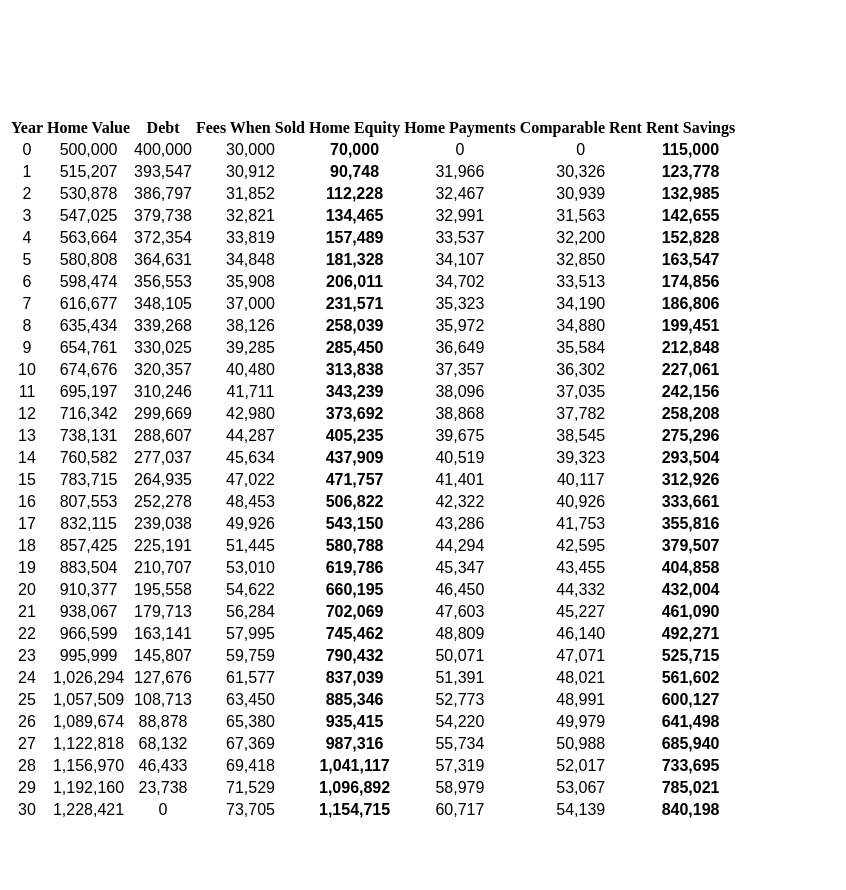
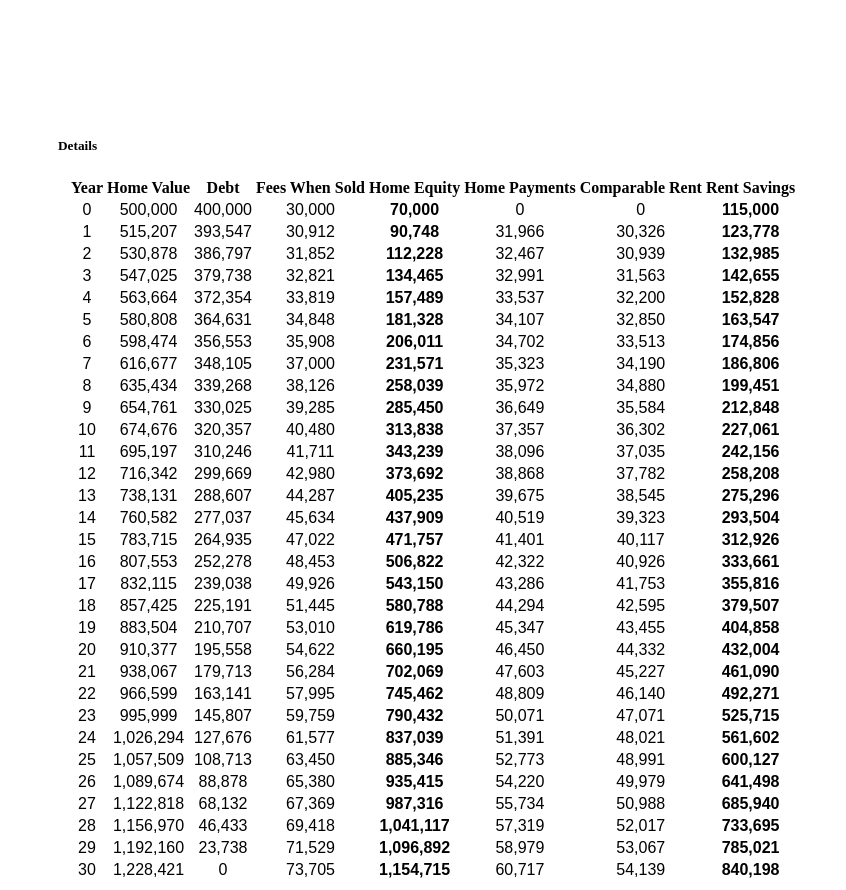
Before and after one commit to darylwada/smart-buy, a React app: page / in a window 1280 px wide. Shown: the part 1200-2090 px from the top of the page, without its empty margins (0-846 px from the left). Before the commit the page ends 2030 px from the top, so only its background shows below. Built offline with nearby package versions, Linux system fonts and the light colour scheme; the HTML template or start-up script is replaced by a standard one.

Commit message:
Added minimize functionality to the data table. Cleaned up styling. #11

```diff
--- a/client/App.js
+++ b/client/App.js
@@ -5,7 +5,7 @@ import Wizard from './containers/Wizard'
 import DataTable from './components/DataTable'
 import forecastAnnualEquity from './util/calculations'
 import Chart from './containers/Chart'
-import Summary from './components/Summary'
+import Summary from './containers/Summary'
 
 export default class App extends Component {
   constructor(props) {
@@ -55,7 +55,7 @@ export default class App extends Component {
     console.log(this.state)
     const data = forecastAnnualEquity(this.state)
     return (
-      <Container className="border-right border-left pb-1 bg-white">
+      <Container className="border-right border-left pb-5 bg-white">
         <Header
           inputs={this.state}
           handleScenarioOpen={this.handleScenarioOpen}
--- a/client/components/DataTable.js
+++ b/client/components/DataTable.js
@@ -1,8 +1,11 @@
-import React from 'react'
-import { Table } from 'reactstrap'
+import React, { Component, Fragment } from 'react'
+import { Table, Row, Collapse } from 'reactstrap'
 
 const styles = {
   header: {
+    padding: '0 50px'
+  },
+  colHeader: {
     textAlign: "center"
   },
   data: {
@@ -11,15 +14,43 @@ const styles = {
   },
   bold: {
     fontWeight: "bold"
+  },
+  row: {
+    padding: '0 60px'
+  },
+  icon: {
+    color: 'rgb(133, 133, 133)',
+    cursor: 'pointer'
   }
 }
 
-export default function DataTable({ data }) {
-  const { homeValue, debt, fees, netEquity, cashFlow, rent, investment } = data
+export default class DataTable extends Component {
+  constructor(props) {
+    super(props)
+    this.state = { collapse: false }
+  }
+
+  toggle = () => {
+    this.setState({ collapse: !this.state.collapse })
+  }
+
+  render() {
+    const { homeValue, debt, fees, netEquity, cashFlow, rent, investment } = this.props.data
+    const icon = this.state.collapse
+    ? 'far fa-plus-square'
+    : 'far fa-minus-square'
+
     return (
+      <Fragment>
+        <Row style={styles.header}>
+          <h5 className="mb-3 mr-2">Details</h5>
+          <i className={icon} style={styles.icon} onClick={this.toggle}></i>
+        </Row>
+        <Collapse isOpen={!this.state.collapse}>
+          <Row style={styles.row}>
             <Table borderless size="sm">
               <thead>
-        <tr style={styles.header}>
+                <tr style={styles.colHeader}>
                   <th>Year</th>
                   <th>Home Value</th>
                   <th>Debt</th>
@@ -49,5 +80,9 @@ export default function DataTable({ data }) {
                 }
               </tbody>
             </Table>
+          </Row>
+        </Collapse>
+      </Fragment>
     )
   }
+}
--- a/client/containers/Chart.js
+++ b/client/containers/Chart.js
@@ -13,6 +13,10 @@ const styles = {
   chart: {
     height: '450px',
     width: '1050px'
+  },
+  icon: {
+    color: 'rgb(133, 133, 133)',
+    cursor: 'pointer'
   }
 }
 
@@ -128,7 +132,7 @@ export default class DataChart extends Component {
       <Fragment>
         <Row style={styles.header}>
           <h5 className="mb-3 mr-2">Chart</h5>
-          <i className={icon} style={{ cursor: 'pointer' }} onClick={this.toggle}></i>
+          <i className={icon} style={styles.icon} onClick={this.toggle}></i>
         </Row>
         <Collapse isOpen={!this.state.collapse}>
           <Row style={styles.row}>
--- a/client/components/Summary.js
+++ b/client/containers/Summary.js
@@ -9,6 +9,10 @@ const styles = {
   row: {
     minHeight: '250px',
     padding: '0 50px'
+  },
+  icon: {
+    color: 'rgb(133, 133, 133)',
+    cursor: 'pointer'
   }
 }
 
@@ -37,7 +41,7 @@ export default class Summary extends Component {
       <Fragment>
         <Row style={styles.header}>
           <h5 className="mb-3 mr-2">Summary</h5>
-          <i className={icon} style={{ cursor: 'pointer' }} onClick={this.toggle}></i>
+          <i className={icon} style={styles.icon} onClick={this.toggle}></i>
         </Row>
         <Collapse isOpen={!this.state.collapse}>
           <Row style={styles.row}>
```
Lines whose indentation alone changed are shown as unchanged.
